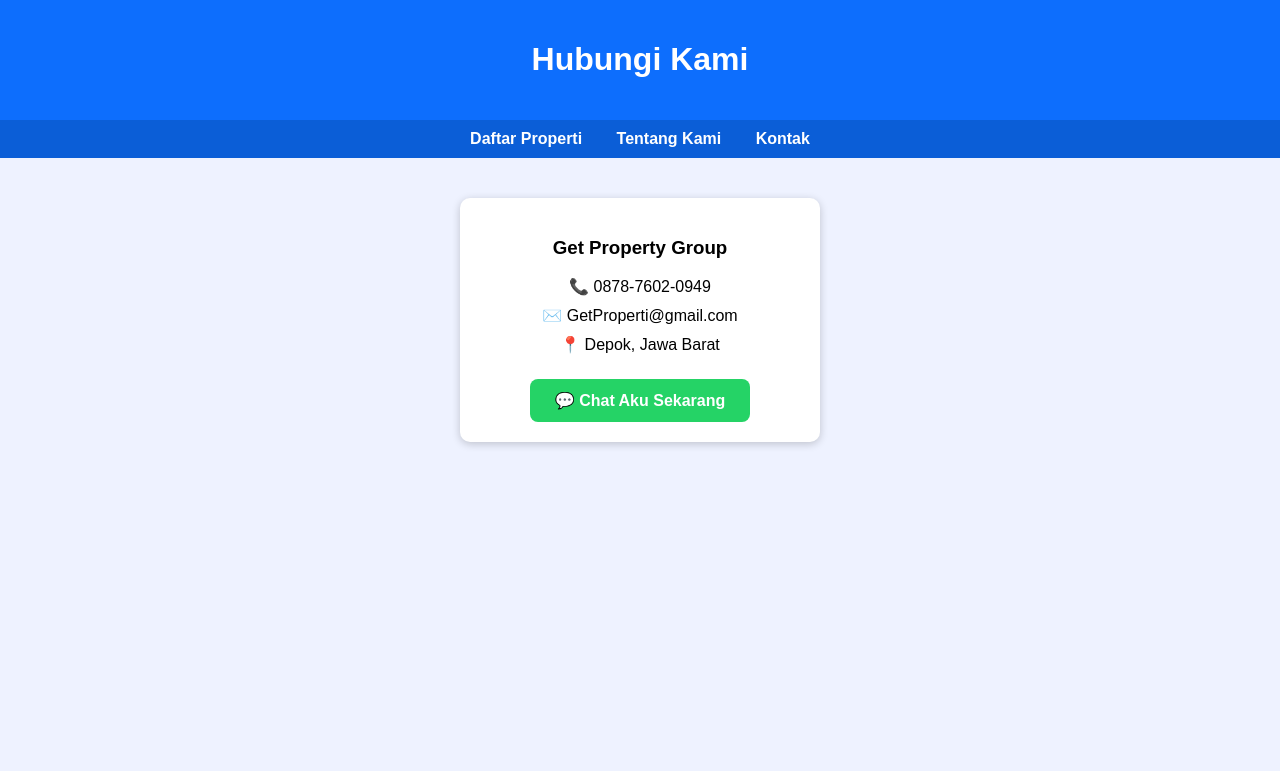
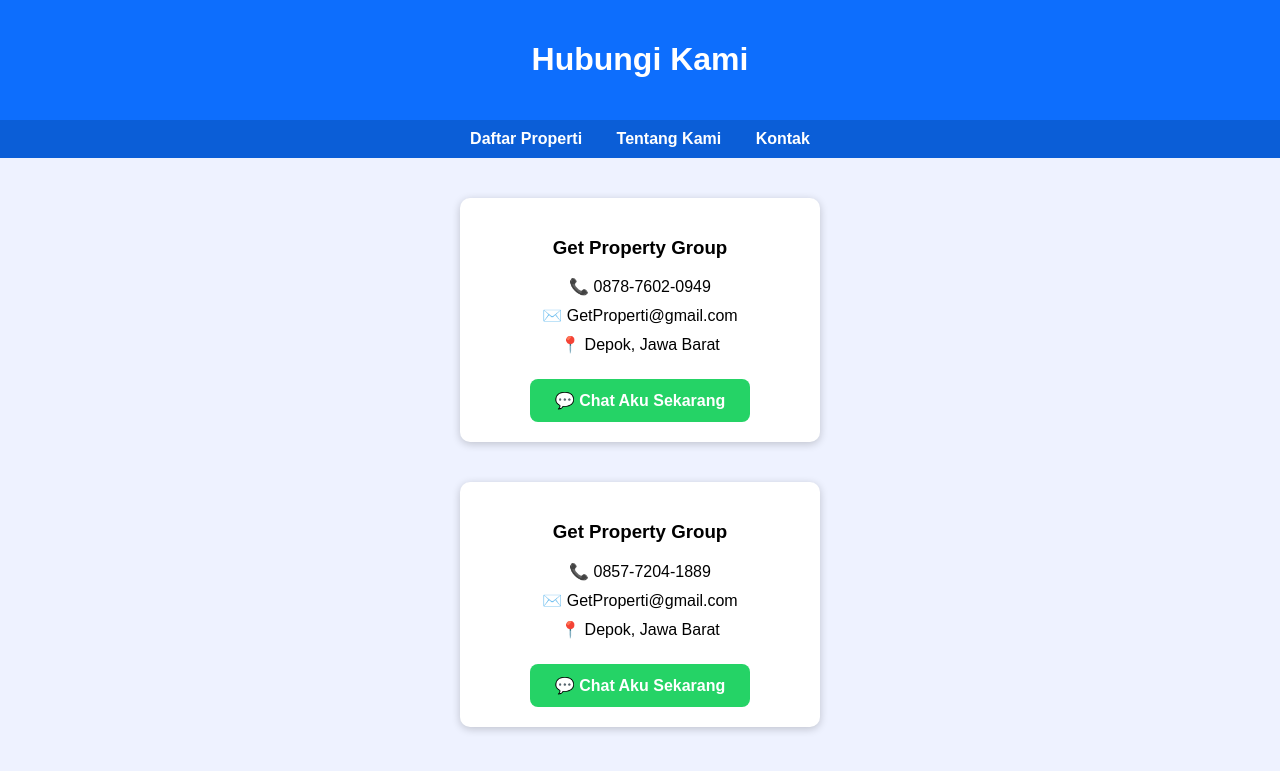
Before and after one commit to fathrfky7/GetProperty, a plain HTML site: page kontak.html in a window 1280 px wide. Drawn offline with Linux system fonts and the light colour scheme.

Commit message:
kontak.html

```diff
--- a/kontak.html
+++ b/kontak.html
@@ -87,6 +87,20 @@
          💬 Chat Aku Sekarang
       </a>
     </div>
+  <div class="content">
+    <div class="contact-card">
+      <h3>Get Property Group</h3>
+      <p>📞 0857-7204-1889</p>
+      <p>✉️ GetProperti@gmail.com</p>
+      <p>📍 Depok, Jawa Barat</p>
+
+      <!-- Tombol WhatsApp -->
+      <a class="whatsapp-btn"
+         href="https://wa.me/625772041889?text=Halo%20saya%20tertarik%20dengan%20properti%20Anda"
+         target="_blank">
+         💬 Chat Aku Sekarang
+      </a>
+    </div>
   </div>
 </body>
 </html>
```
